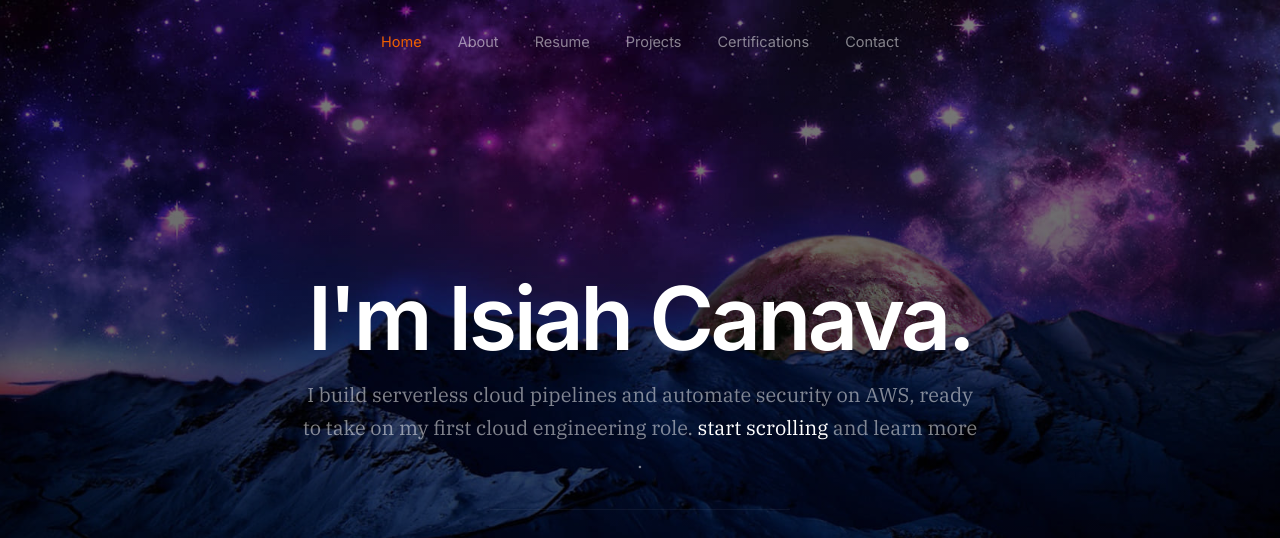
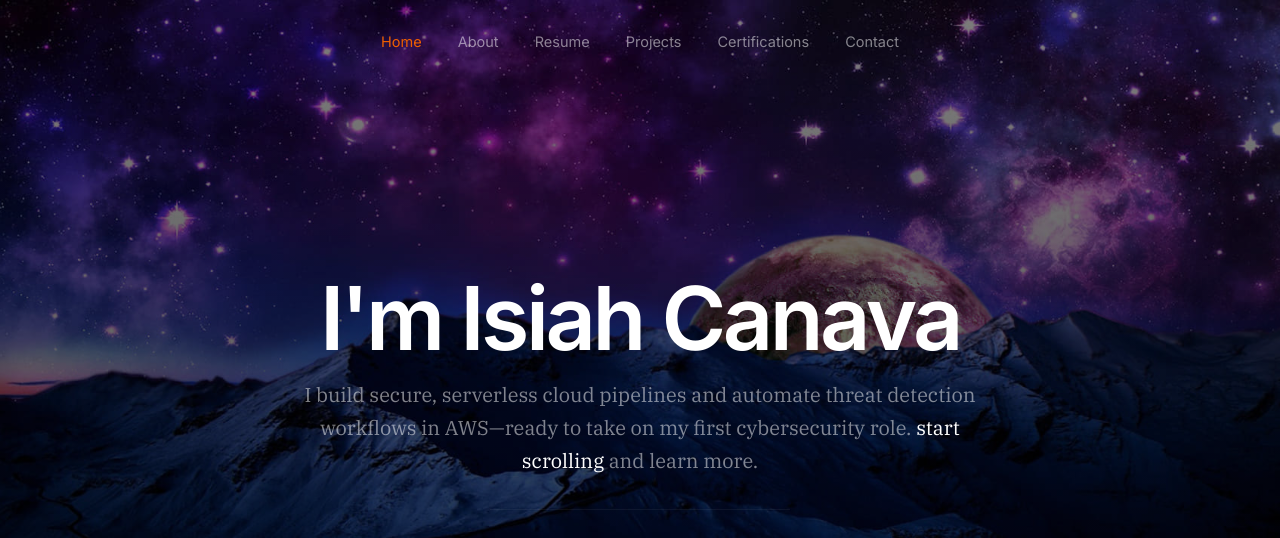
Before and after one commit to icanava/isiah-portfolio, a plain HTML site: page index.html in a window 1280 px wide. Shown: the top 538 px of the page. Drawn offline with Linux system fonts and the light colour scheme.

Commit message:
Update index.html

```diff
--- a/index.html
+++ b/index.html
@@ -75,11 +75,11 @@
 
               <div class="s-hero__content-about">
 
-                  <h1>I'm Isiah Canava.</h1>
+                  <h1>I'm Isiah Canava</h1>
 
                   <h3>
-                    I build serverless cloud pipelines and automate security on AWS, ready to take on my first cloud engineering role. <a class="smoothscroll" href="#about">start scrolling</a>
-                   and learn more <a class="smoothscroll" href="#about"></a>.
+                    I build secure, serverless cloud pipelines and automate threat detection workflows in AWS—ready to take on my first cybersecurity role.  <a class="smoothscroll" href="#about">start scrolling</a>
+                   and learn more<a class="smoothscroll" href="#about"></a>.
                   </h3>
 
                   <div class="s-hero__content-social">
```
